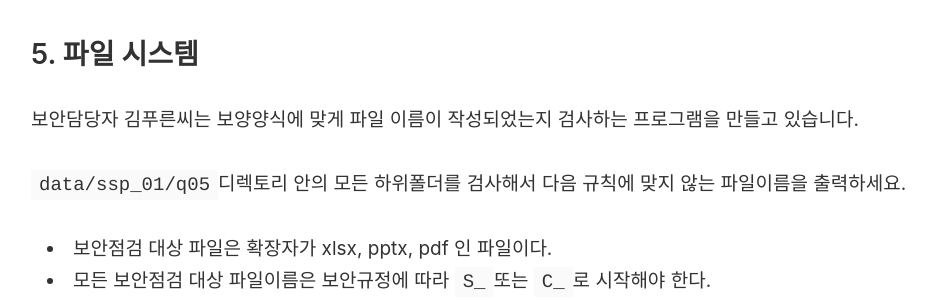
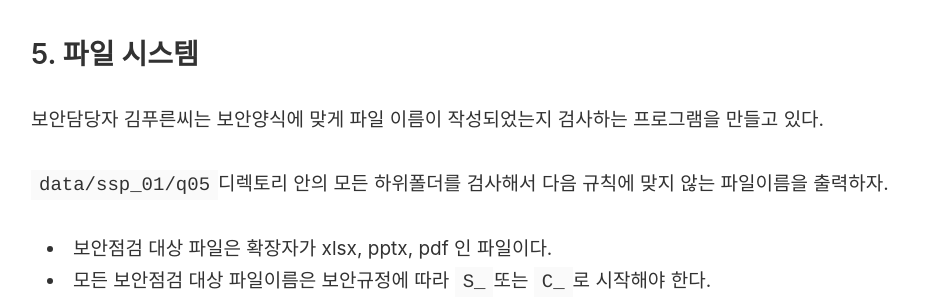
Before and after one commit to DevStd/ssp, a Jekyll site: the page built from docs/_posts/2020-04-13-basic-io-and-data-manipulation.markdown, in a window 1280 px wide and 900 px high, scrolled down 8703 px. Shown: the part 152-452 px from the top of the window, without its empty margins (125-1061 px from the left). Built offline with Jekyll 4.4.1, drawn with Linux system fonts in a browser that asks for light colours; comment, search, counter and statistics services are not loaded.

Commit message:
fix errors

````diff
--- a/docs/_posts/2020-04-13-basic-io-and-data-manipulation.markdown
+++ b/docs/_posts/2020-04-13-basic-io-and-data-manipulation.markdown
@@ -256,9 +256,9 @@ public class P4SortAggregation2 {
 
 <br/>
 ## 5. 파일 시스템
-보안담당자 김푸른씨는 보양양식에 맞게 파일 이름이 작성되었는지 검사하는 프로그램을 만들고 있습니다.
+보안담당자 김푸른씨는 보안양식에 맞게 파일 이름이 작성되었는지 검사하는 프로그램을 만들고 있다.
 
-```data/ssp_01/q05```디렉토리 안의 모든 하위폴더를 검사해서 다음 규칙에 맞지 않는 파일이름을 출력하세요.
+```data/ssp_01/q05```디렉토리 안의 모든 하위폴더를 검사해서 다음 규칙에 맞지 않는 파일이름을 출력하자.
 
 * 보안점검 대상 파일은 확장자가 xlsx, pptx, pdf 인 파일이다.
 * 모든 보안점검 대상 파일이름은 보안규정에 따라 ```S_```또는 ```C_```로 시작해야 한다.
````
